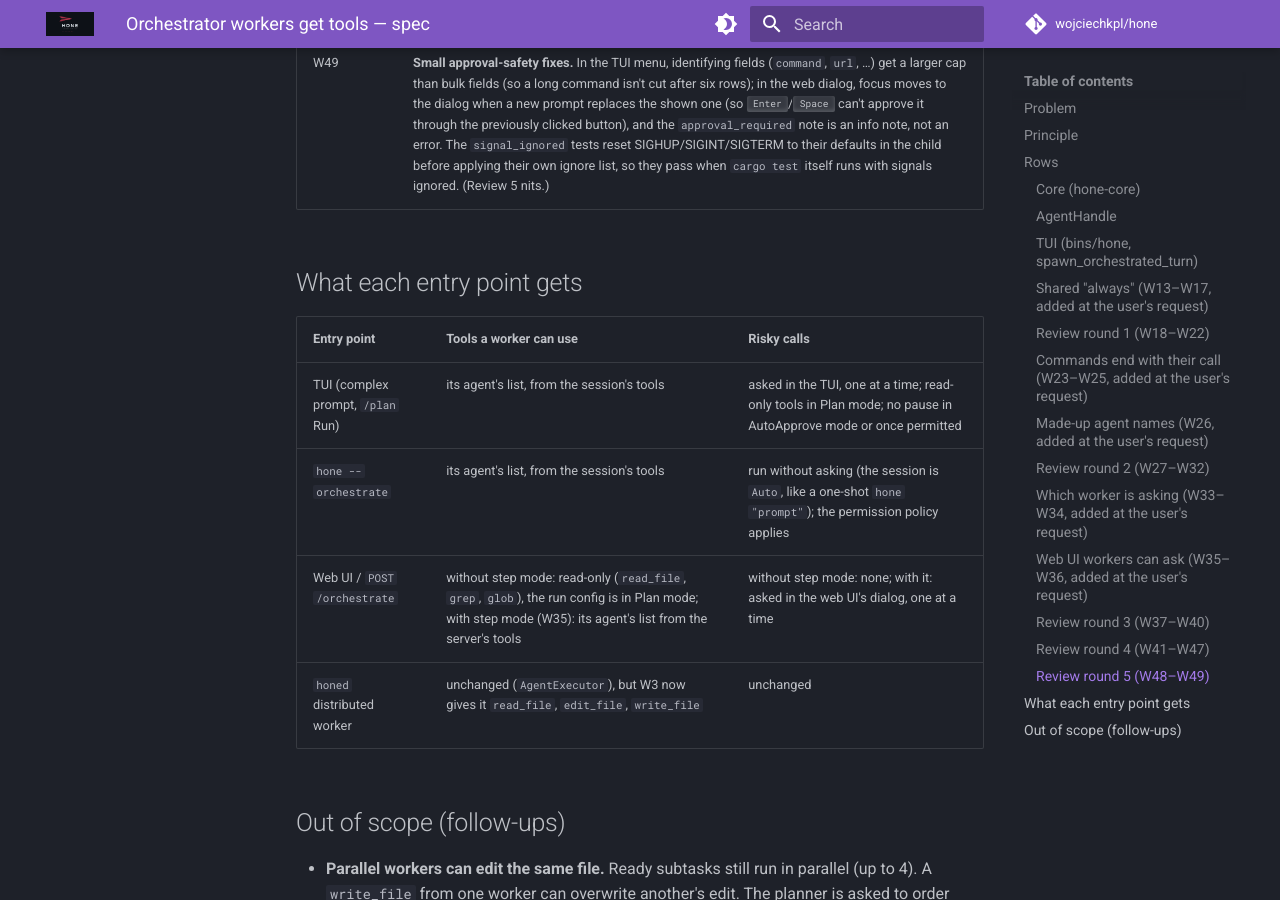
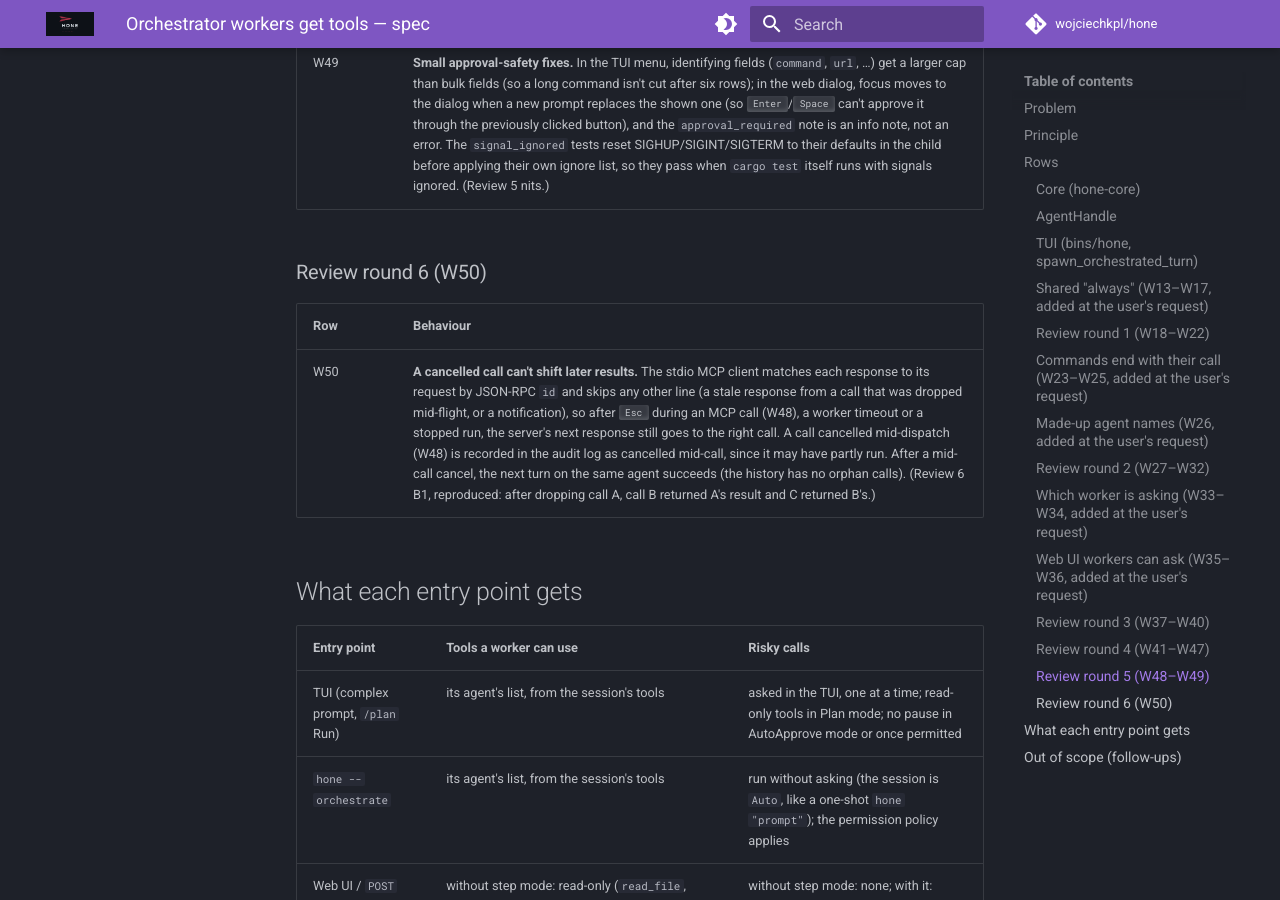
Before and after one commit to wojciechkpl/hone, an MkDocs documentation site: the page built from docs/plans/worker-tools-spec.md, in a window 1280 px wide and 900 px high, scrolled down 9159 px. Built offline with MkDocs 1.6.1 and Material for MkDocs 9.7.7, drawn with Linux system fonts in a browser that asks for light colours; comment, search, counter and statistics services are not loaded; some of the changed text lies outside the part shown.

Commit message:
docs(spec): review round 6 row (W50)

```diff
--- a/docs/plans/worker-tools-spec.md
+++ b/docs/plans/worker-tools-spec.md
@@ -1,6 +1,6 @@
 # Orchestrator workers get tools — spec
 
-Branch `fix/worker-tools`. Contract for the TDD rounds: rows W1–W49.
+Branch `fix/worker-tools`. Contract for the TDD rounds: rows W1–W50.
 
 ## Problem
 
@@ -179,6 +179,12 @@ never ask.
 | W48 | **<kbd>Esc</kbd> kills the main agent's running command.** In the agent loop, a tool call's dispatch races the turn's event channel closing (biased to the close): when the caller goes away (<kbd>Esc</kbd> aborts the TUI's turn task and drops its receiver; a worker or fix turn is dropped), the dispatch future is dropped, so `run_command`'s guard kills the command's process group (W23) and the turn ends cancelled instead of waiting for the command. Applies to every tool call, so W45 also cancels mid-tool. (Review 5 F1, reproduced: the actor kept running `sh` for 3.8 s after <kbd>Esc</kbd> and its grandchild survived.) |
 | W49 | **Small approval-safety fixes.** In the TUI menu, identifying fields (`command`, `url`, …) get a larger cap than bulk fields (so a long command isn't cut after six rows); in the web dialog, focus moves to the dialog when a new prompt replaces the shown one (so <kbd>Enter</kbd>/<kbd>Space</kbd> can't approve it through the previously clicked button), and the `approval_required` note is an info note, not an error. The `signal_ignored` tests reset SIGHUP/SIGINT/SIGTERM to their defaults in the child before applying their own ignore list, so they pass when `cargo test` itself runs with signals ignored. (Review 5 nits.) |
 
+### Review round 6 (W50)
+
+| Row | Behaviour |
+|---|---|
+| W50 | **A cancelled call can't shift later results.** The stdio MCP client matches each response to its request by JSON-RPC `id` and skips any other line (a stale response from a call that was dropped mid-flight, or a notification), so after <kbd>Esc</kbd> during an MCP call (W48), a worker timeout or a stopped run, the server's next response still goes to the right call. A call cancelled mid-dispatch (W48) is recorded in the audit log as cancelled mid-call, since it may have partly run. After a mid-call cancel, the next turn on the same agent succeeds (the history has no orphan calls). (Review 6 B1, reproduced: after dropping call A, call B returned A's result and C returned B's.) |
+
 ## What each entry point gets
 
 | Entry point | Tools a worker can use | Risky calls |
@@ -221,3 +227,6 @@ never ask.
   `/run`'s); a client that disconnects leaves an orchestrated run starting its
   remaining subtasks and merge; `/orchestrate` mints its own provenance session id,
   so `/provenance/{request_id}/verify` doesn't find a step-mode orchestrated run.
+- **A write cancelled mid-call may still land** (`tokio::fs::write` finishes on its
+  blocking thread) and `multi_edit` may stop between files, while the call is
+  reported cancelled.
```
